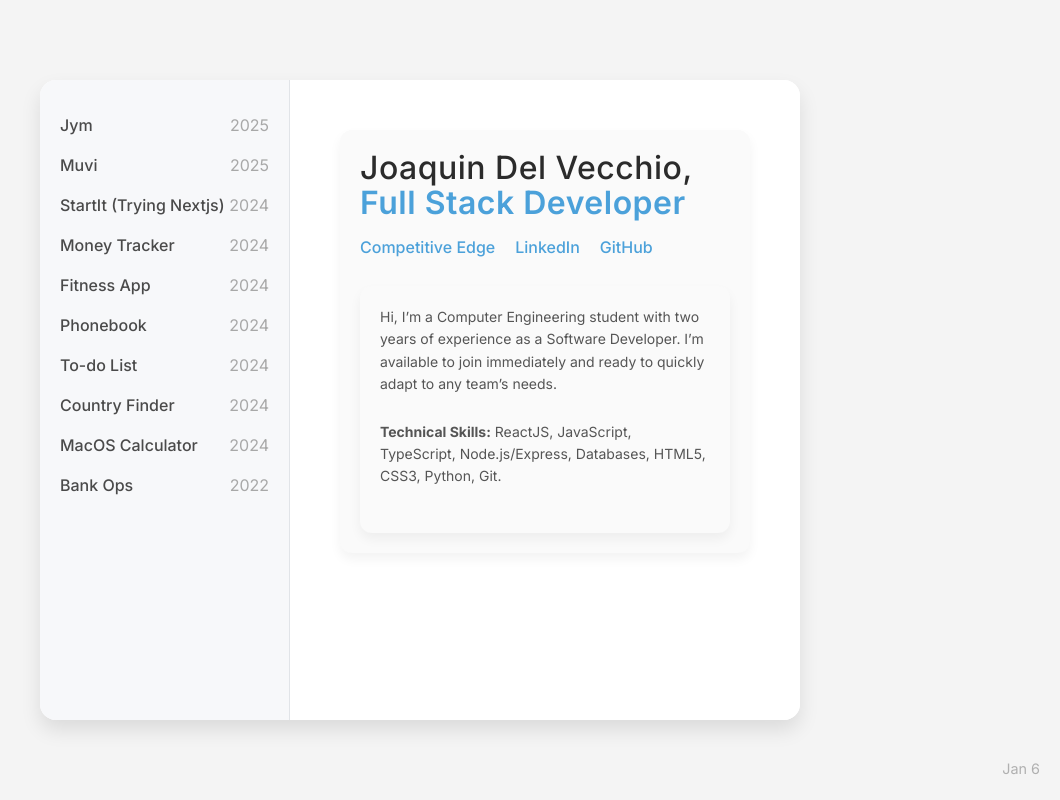
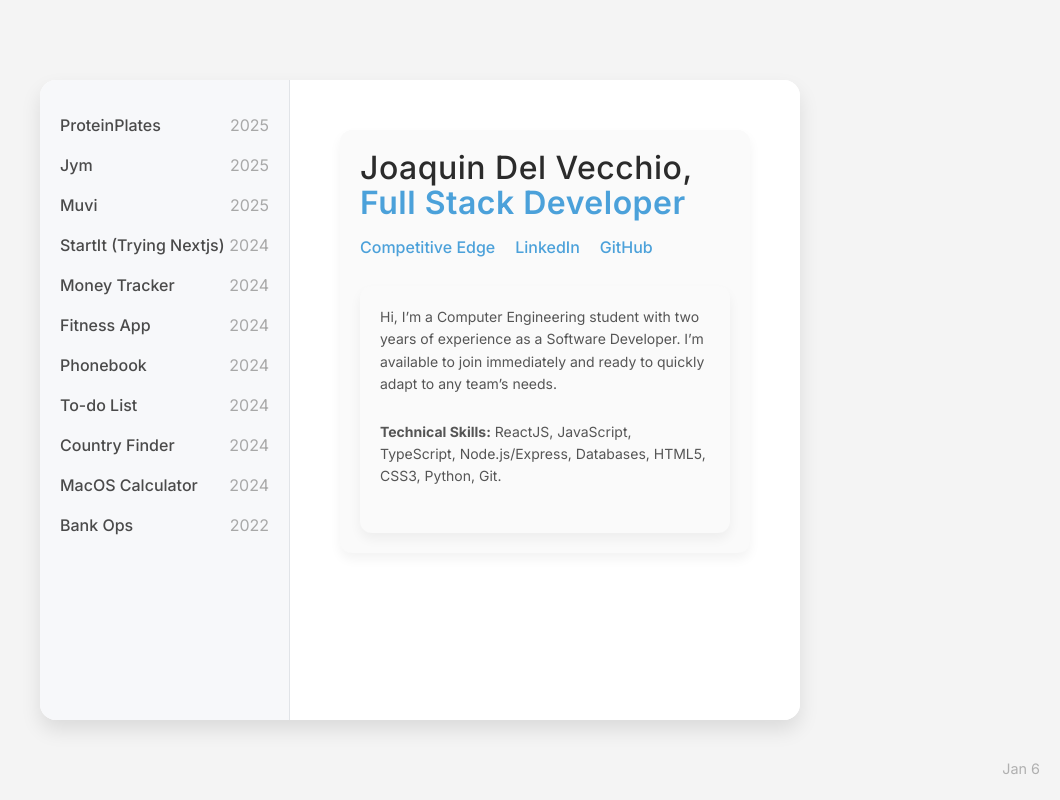
Before and after one commit to JoaDelVecchio/personalWebsite, a React (Vite) app: page / in a window 1280 px wide. Shown: the whole page, without its empty margins (220-1280 px from the left). Built offline with nearby package versions, Linux system fonts and the light colour scheme.

Commit message:
Add new project

```diff
--- a/src/App.jsx
+++ b/src/App.jsx
@@ -10,6 +10,16 @@ function App() {
   });
 
   const projects = [
+    {
+      id: "ProteinPlates",
+      name: "ProteinPlates",
+      year: "2025",
+      link: "https://proteinplates-sigma.vercel.app/",
+      image: "proteinplates.png",
+      description:
+        "ProteinPlates is a React-based web application focused on fitness enthusiasts who seek high-protein meal recipes. It features a dynamic search bar, interactive navigation, and an intuitive design to help users discover recipes tailored to their fitness goals. With components for meal customization, nutritional insights, and user-friendly browsing, it promotes discipline, success, and the dream lifestyle.",
+      technologies: ["React", "TypeScript", "TailwindCSS", "Vercel"],
+    },
     {
       id: "Jym",
       name: "Jym",
```
Also changed, not shown: 1 other file (tests, documents, lock files or other folders).
